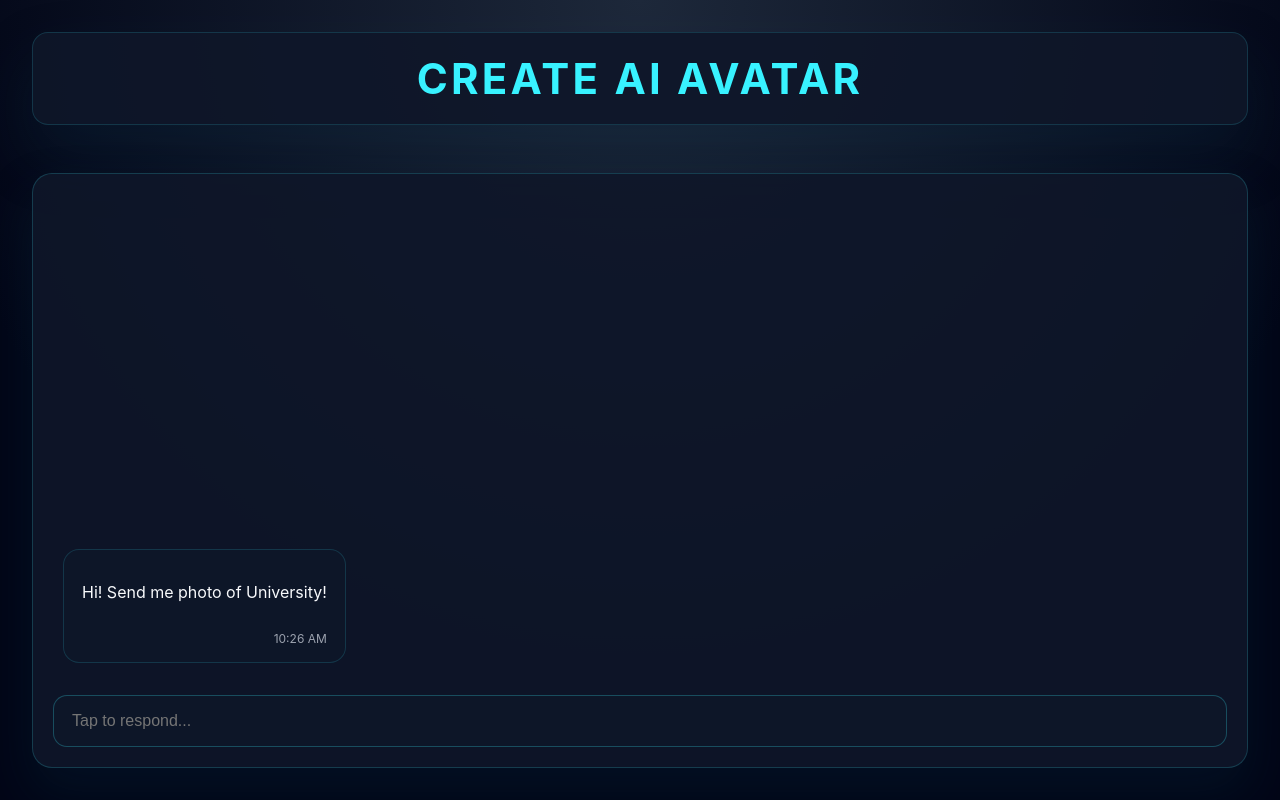
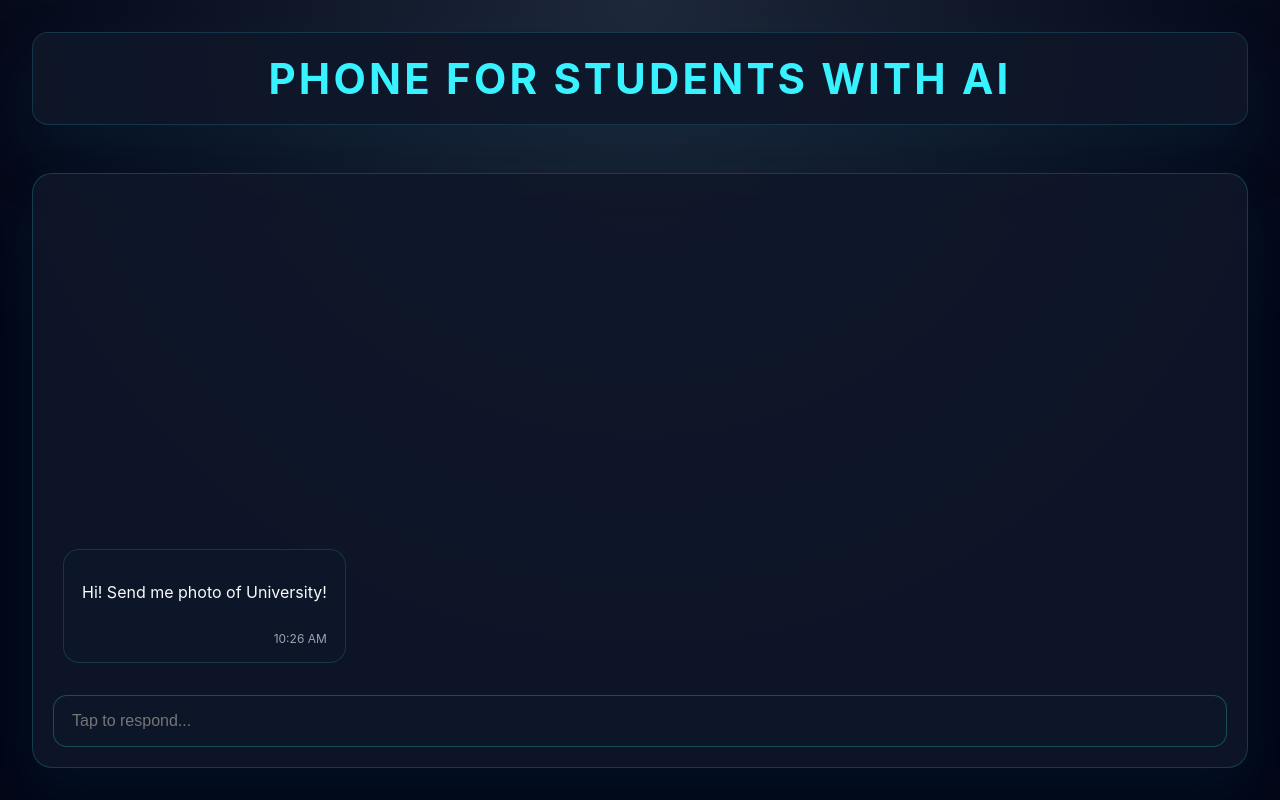
Before and after one commit to best1ecommerce1shop/game-design, a plain HTML site: page index.html in a window 1280 px wide. Drawn offline with Linux system fonts and the light colour scheme.

Commit message:
Update index.html

```diff
--- a/index.html
+++ b/index.html
@@ -3,13 +3,13 @@
   <head>
     <meta charset="UTF-8" />
     <meta name="viewport" content="width=device-width, initial-scale=1.0" />
-    <title>Create AI Avatar</title>
+    <title>Phone for Students With AI</title>
     <link rel="stylesheet" href="styles.css" />
   </head>
   <body>
     <div class="app-shell">
       <header class="site-header">
-        <h1>Create AI Avatar</h1>
+        <h1>Phone for Students With AI</h1>
       </header>
       <main class="layout">
         <section class="scanner-panel hidden" id="scanner-panel">
```
